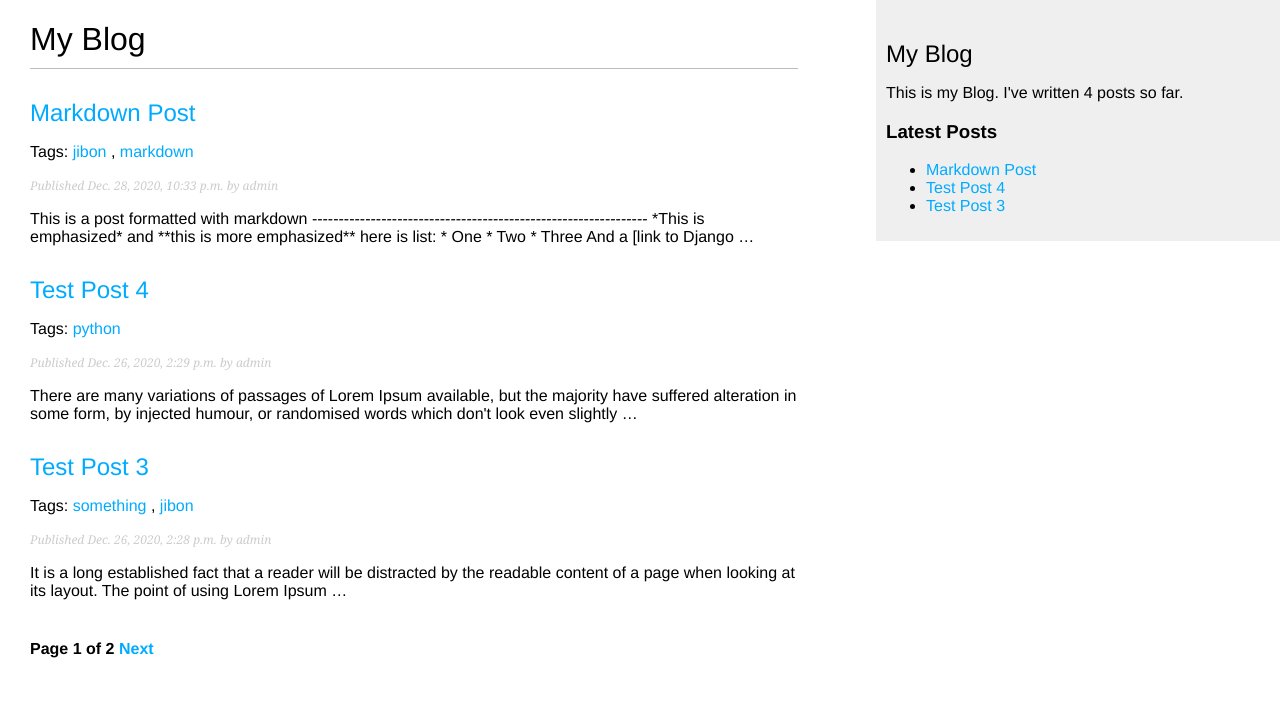
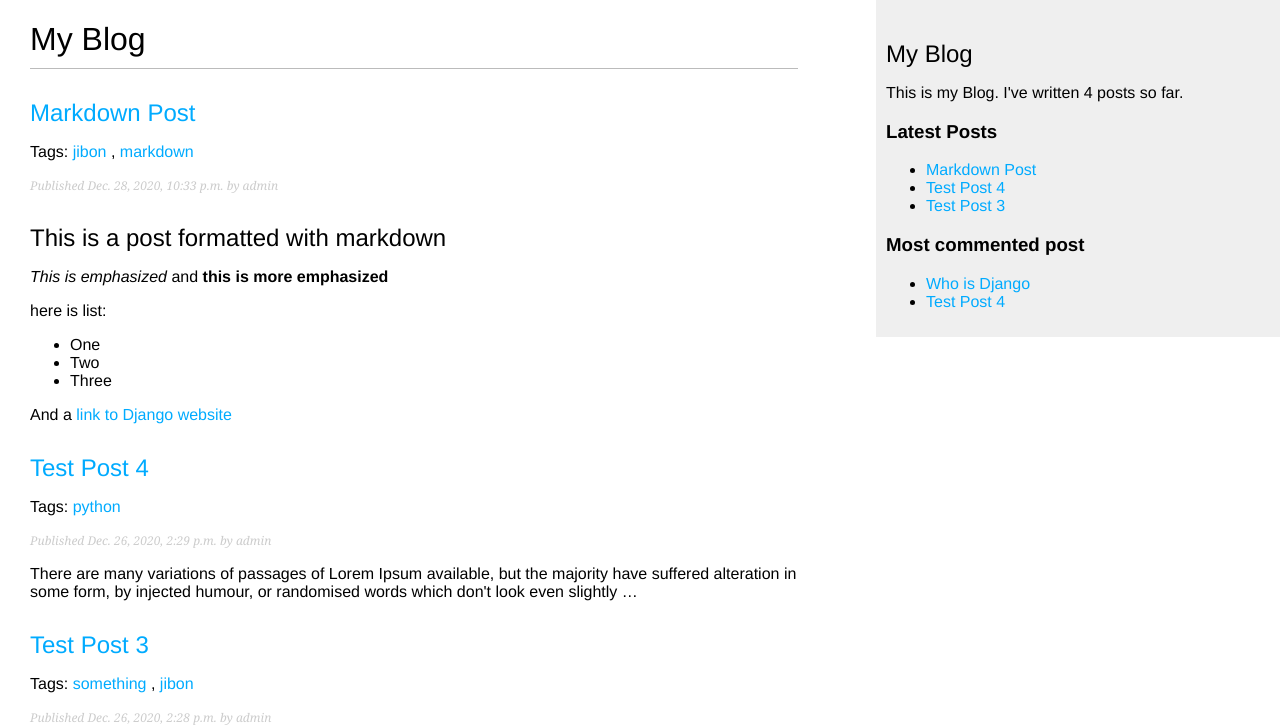
Before and after one commit to jiaulislam/learningDjango, a Django app: page /blog/ in a window 1280 px wide. Shown: the top 725 px of the page. Before the commit the page ends 658 px from the top, so only its background shows below. Run offline with Django 3.2, Linux system fonts and the light colour scheme; data comes from the database, SQL or seed files in the repository; both versions use the stored data as it was after the commit; parts of the project's set-up code (start-up, migrations or seed data) failed here and were passed over.

Commit message:
site map undertood

```diff
--- a/blog/admin.py
+++ b/blog/admin.py
@@ -12,7 +12,7 @@ class PostAdmin(admin.ModelAdmin):
     prepopulated_fields = {'slug': ('title',)}
     raw_id_fields = ('author',)
     date_hierarchy = 'publish'
-    ordering = ('status', 'publish')
+    ordering = ('-publish',)
     # pass
 
 
--- a/blog/templates/blog/base.html
+++ b/blog/templates/blog/base.html
@@ -21,6 +21,15 @@
             Latest Posts
         </h3>
         {% show_latest_posts 3 %}
+        <h3>Most commented post</h3>
+        {% get_most_commented_posts as most_commented_post %}
+        <ul>
+            {% for post in most_commented_post %}
+                <li>
+                    <a href="{{ post.get_absolute_url }}">{{ post.title }}</a>
+                </li>
+            {% endfor %}
+        </ul>
     </div>
 </body>
 </html>
--- a/blog/templates/blog/post/detail.html
+++ b/blog/templates/blog/post/detail.html
@@ -1,4 +1,5 @@
 {% extends "blog/base.html" %}
+{% load blog_tags %}
 
 {% block title %}
     {{post.title}}
@@ -32,7 +33,7 @@
                 Comment {{ forloop.counter }} by {{ comment.name }}
                 {{ comment.created }}
             </p>
-            {{ comment.body|linebreaks }}
+            {{ comment.body|markdown }}
         </div>
     {% empty %}
         <p>There are no comments yet.</p>
--- a/blog/templates/blog/post/list.html
+++ b/blog/templates/blog/post/list.html
@@ -1,4 +1,5 @@
 {% extends "blog/base.html" %}
+{% load blog_tags %}
 
 {% block title %}My Blog{% endblock %}
 
@@ -24,7 +25,7 @@
             Published {{ post.publish }} by {{ post.author }}
         </p>
 {#         <p class="tags">Tags: {{ post.tags.all|join:", " }}</p>#}
-        {{ post.body|truncatewords:30|linebreaks }}
+        {{ post.body|markdown|truncatewords:30}}
     {% endfor %}
             {% include "pagination.html" with page=posts %}
 {% endblock %}
--- a/blog/templatetags/blog_tags.py
+++ b/blog/templatetags/blog_tags.py
@@ -1,5 +1,9 @@
 from django import template
 from ..models import Post
+from django.db.models import Count
+from django.utils.safestring import mark_safe
+import markdown
+
 
 register = template.Library()
 
@@ -13,3 +17,15 @@ def total_posts():
 def show_latest_posts(count=5):
     latest_posts = Post.published.order_by('-publish')[:count]
     return {'latest_posts': latest_posts}
+
+
+@register.simple_tag
+def get_most_commented_posts(count=2):
+    return Post.published.annotate(
+        total_comments=Count('comments')
+    ).order_by('-total_comments')[:count]
+
+
+@register.filter(name='markdown')
+def markdown_format(text):
+    return mark_safe(markdown.markdown(text))
--- a/learningDjango/settings.py
+++ b/learningDjango/settings.py
@@ -26,6 +26,8 @@ DEBUG = True
 
 ALLOWED_HOSTS = []
 
+SITE_ID = 2
+
 # Application definition
 
 INSTALLED_APPS = [
@@ -36,6 +38,8 @@ INSTALLED_APPS = [
     'django.contrib.messages',
     'django.contrib.staticfiles',
     'blog.apps.BlogConfig',
+    'django.contrib.sites',
+    'django.contrib.sitemaps',
     'taggit'
 ]
 
--- a/learningDjango/urls.py
+++ b/learningDjango/urls.py
@@ -15,8 +15,15 @@ Including another URLconf
 """
 from django.contrib import admin
 from django.urls import path, include
+from django.contrib.sitemaps.views import sitemap
+from blog.sitemaps import PostSitemap
+
+sitemaps = {
+    'posts': PostSitemap,
+}
 
 urlpatterns = [
     path('admin/', admin.site.urls),
-    path('blog/', include('blog.urls', namespace='blog'))
+    path('blog/', include('blog.urls', namespace='blog')),
+    path('sitemap.xml', sitemap, {'sitemaps': sitemaps}, name='django.contrib.sitemaps.views.sitemap')
 ]
```
Also changed, not shown: blog/sitemaps.py (added, +13 -0 lines), blog/migrations/0004_auto_20201228_2303.py (added), db.sqlite3.
